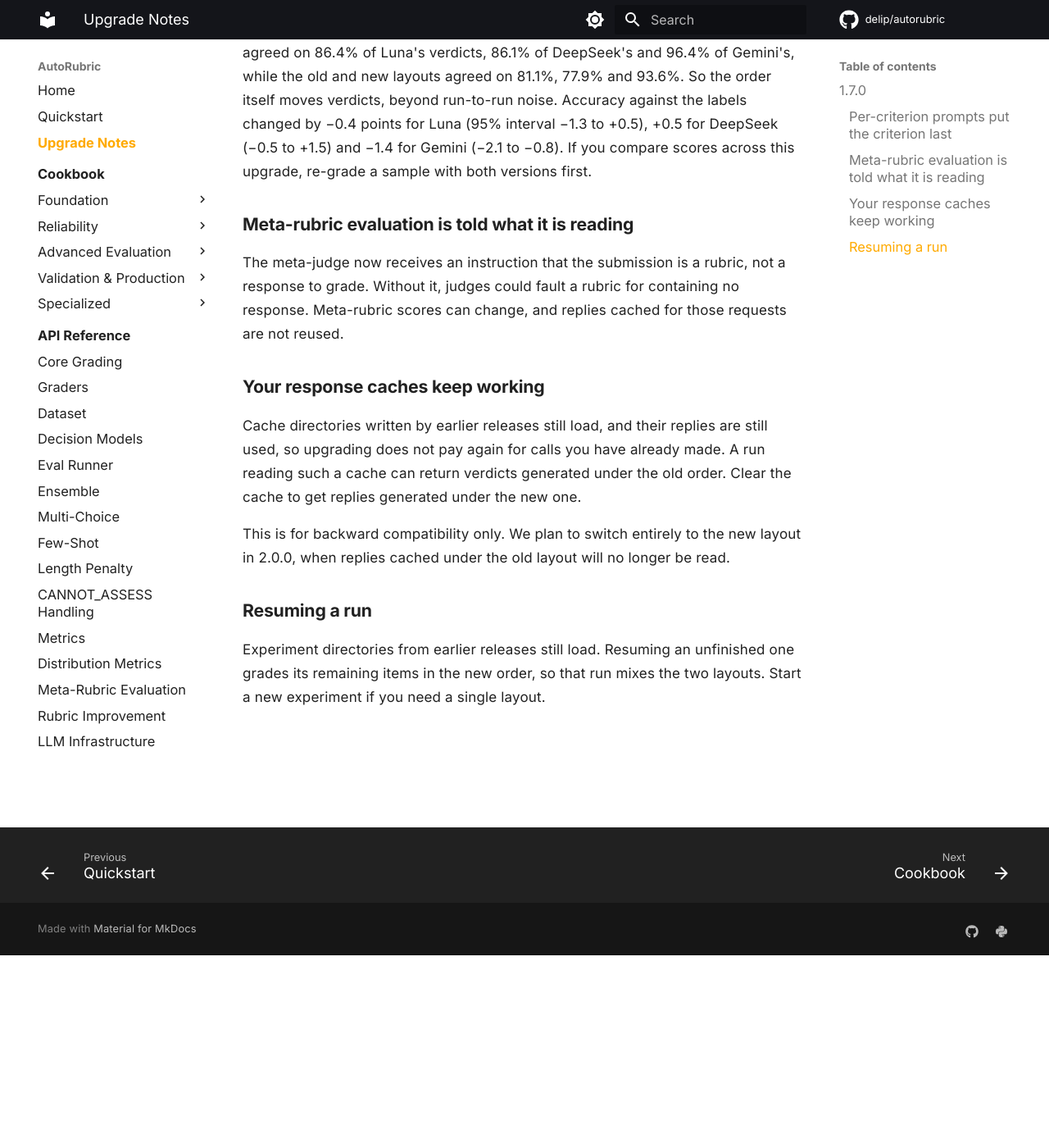
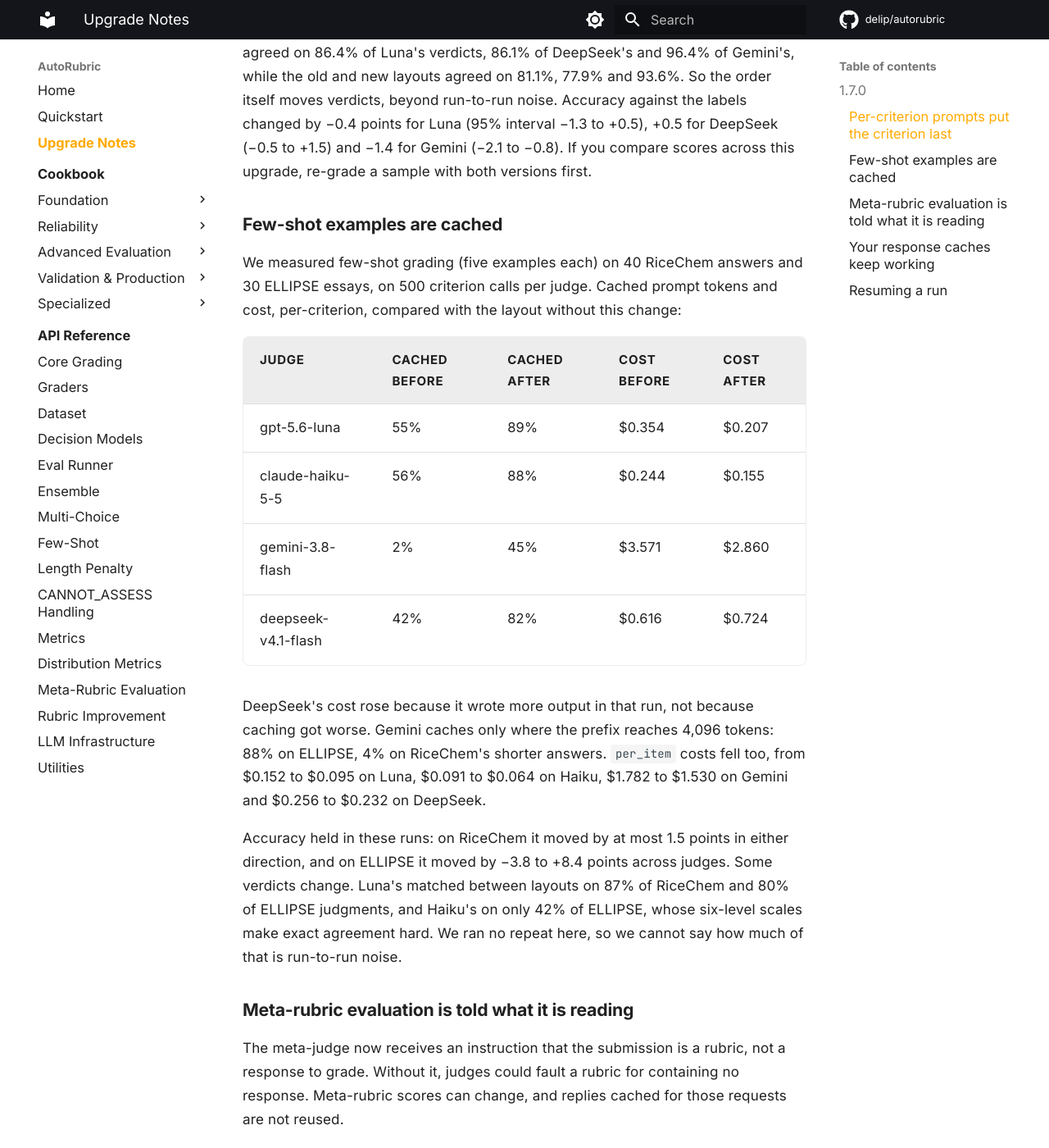
Before and after one commit to delip/autorubric, an MkDocs documentation site: the page built from docs/upgrading.md, in a window 1280 px wide and 1400 px high, scrolled down 1209 px. Shown: the whole window at 82% size. Built offline with MkDocs 1.6.1 and Material for MkDocs 9.7.7, drawn with Linux system fonts in a browser that asks for light colours; comment, search, counter and statistics services are not loaded; before the commit the page ends 2374 px from its top, so only the background shows below that.

Commit message:
Report the few-shot cache measurement in the upgrade notes

```diff
--- a/docs/upgrading.md
+++ b/docs/upgrading.md
@@ -16,6 +16,21 @@ We re-ran nine datasets (5,003 criterion judgments) with each judge and compared
 
 Expect some verdicts to change. On a 10% repeat, two runs of the new layout agreed on 86.4% of Luna's verdicts, 86.1% of DeepSeek's and 96.4% of Gemini's, while the old and new layouts agreed on 81.1%, 77.9% and 93.6%. So the order itself moves verdicts, beyond run-to-run noise. Accuracy against the labels changed by −0.4 points for Luna (95% interval −1.3 to +0.5), +0.5 for DeepSeek (−0.5 to +1.5) and −1.4 for Gemini (−2.1 to −0.8). If you compare scores across this upgrade, re-grade a sample with both versions first.
 
+### Few-shot examples are cached
+
+We measured few-shot grading (five examples each) on 40 RiceChem answers and 30 ELLIPSE essays, on 500 criterion calls per judge. Cached prompt tokens and cost, per-criterion, compared with the layout without this change:
+
+| Judge | Cached before | Cached after | Cost before | Cost after |
+|---|---|---|---|---|
+| gpt-5.6-luna | 55% | 89% | $0.354 | $0.207 |
+| claude-haiku-5-5 | 56% | 88% | $0.244 | $0.155 |
+| gemini-3.8-flash | 2% | 45% | $3.571 | $2.860 |
+| deepseek-v4.1-flash | 42% | 82% | $0.616 | $0.724 |
+
+DeepSeek's cost rose because it wrote more output in that run, not because caching got worse. Gemini caches only where the prefix reaches 4,096 tokens: 88% on ELLIPSE, 4% on RiceChem's shorter answers. `per_item` costs fell too, from $0.152 to $0.095 on Luna, $0.091 to $0.064 on Haiku, $1.782 to $1.530 on Gemini and $0.256 to $0.232 on DeepSeek.
+
+Accuracy held in these runs: on RiceChem it moved by at most 1.5 points in either direction, and on ELLIPSE it moved by −3.8 to +8.4 points across judges. Some verdicts change. Luna's matched between layouts on 87% of RiceChem and 80% of ELLIPSE judgments, and Haiku's on only 42% of ELLIPSE, whose six-level scales make exact agreement hard. We ran no repeat here, so we cannot say how much of that is run-to-run noise.
+
 ### Meta-rubric evaluation is told what it is reading
 
 The meta-judge now receives an instruction that the submission is a rubric, not a response to grade. Without it, judges could fault a rubric for containing no response. Meta-rubric scores can change, and replies cached for those requests are not reused.
```
